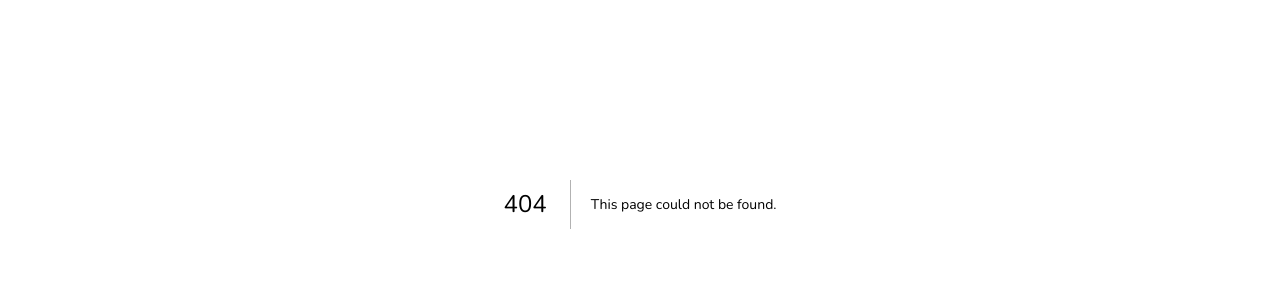
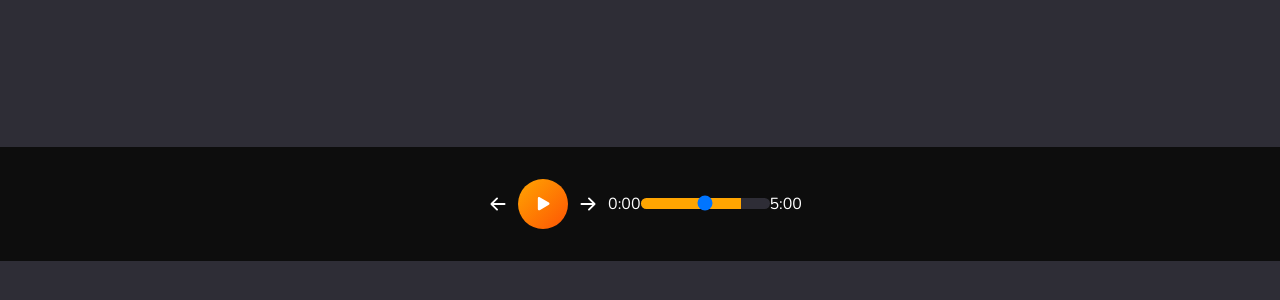
Before and after one commit to ayushyadav468/keeplisning, a Next.js app: page /play in a window 1280 px wide. Before the commit this address had no page. Shown: the part 196-496 px from the top of the page. Built offline with nearby package versions, Linux system fonts and the light colour scheme.

Commit message:
audio player styles added, play pause and skip icons added

```diff
--- /dev/null
+++ b/components/AudioPlayer/AudioPlayer.js
@@ -0,0 +1,73 @@
+import { useState, useEffect, useRef } from 'react';
+import {
+	AudioPlayerContainer,
+	ControlBtn,
+	PlayPauseBtn,
+	ProgressBarWrapper,
+	ProgressBar,
+	Text
+} from '@/component/AudioPlayer/AudioPlayer.style';
+import { BsArrowLeftShort, BsArrowRightShort } from 'react-icons/bs';
+import { FaPlay, FaPause } from 'react-icons/fa';
+
+const AudioPlayer = () => {
+	// State
+	const [isPlaying, setIsPlaying] = useState(false);
+
+	// References
+
+	const togglePlayPause = () => {
+		const preValue = isPlaying;
+		setIsPlaying(!preValue);
+	};
+
+	return (
+		<div
+			style={{
+				width: '100%',
+				minHeight: '100vh',
+				display: 'flex',
+				justifyContent: 'center',
+				alignItems: 'center',
+				backgroundColor: '#2E2D36'
+			}}
+		>
+			<AudioPlayerContainer>
+				<audio
+					src='https://www.youtube.com/watch?v=q5NQqwP7Rxs'
+					preload='metadata'
+				></audio>
+				<ControlBtn>
+					<BsArrowLeftShort
+						style={{ width: '30px', height: '30px', color: 'white' }}
+					/>
+				</ControlBtn>
+				<PlayPauseBtn onClick={togglePlayPause}>
+					{isPlaying ? (
+						<FaPause style={{ color: 'white' }} />
+					) : (
+						<FaPlay
+							style={{ position: 'relative', left: '1px', color: 'white' }}
+						/>
+					)}
+				</PlayPauseBtn>
+				<ControlBtn>
+					<BsArrowRightShort
+						style={{ width: '30px', height: '30px', color: 'white' }}
+					/>
+				</ControlBtn>
+
+				{/* Current Time */}
+				<Text>0:00</Text>
+				{/* Progress Bar */}
+				<ProgressBarWrapper>
+					<ProgressBar type='range' />
+				</ProgressBarWrapper>
+				{/* Duration */}
+				<Text>5:00</Text>
+			</AudioPlayerContainer>
+		</div>
+	);
+};
+
+export default AudioPlayer;
--- /dev/null
+++ b/components/AudioPlayer/AudioPlayer.style.js
@@ -0,0 +1,130 @@
+import styled from 'styled-components';
+
+export const AudioPlayerContainer = styled.div`
+	width: 100%;
+	padding: 2rem 3rem;
+	display: flex;
+	justify-content: center;
+	align-items: center;
+	background-color: var(--main-bg);
+`;
+
+export const ControlBtn = styled.button`
+	width: 40px;
+	height: 40px;
+	font-size: 1em;
+	border-radius: 50%;
+	display: flex;
+	align-items: center;
+	justify-content: center;
+	cursor: pointer;
+	background: none;
+	border: none;
+`;
+
+export const PlayPauseBtn = styled.button`
+	--gradient: linear-gradient(135deg, #ffa501 0%, #fe5404 100%);
+	width: 50px;
+	height: 50px;
+	background: var(--gradient);
+	border-radius: 50%;
+	display: flex;
+	align-items: center;
+	justify-content: center;
+	cursor: pointer;
+	border: none;
+`;
+
+export const Text = styled.p`
+	font-size: 1em;
+	color: white;
+`;
+
+export const ProgressBarWrapper = styled.div``;
+
+export const ProgressBar = styled.input`
+	--bar-bg: #2e2d36;
+	--seek-before-width: 100px;
+	--seek-before-color: #ffa501;
+	--knobby-color: #ffffff;
+
+	appearance: none;
+	background: var(--bar-bg);
+	border-radius: 10px;
+	width: 100%;
+	height: 11px;
+	outline: none;
+	position: relative;
+	/* progress bar - safari */
+	&::-w--knobby-colorr-runnable-track {
+		background: var(--bar-bg);
+		border-radius: 10px;
+		position: relative;
+		width: 100%;
+		height: 11px;
+		outline: none;
+	}
+	/* progress bar firefox */
+	&::-moz-range-track {
+		background: var(--bar-bg);
+		border-radius: 10px;
+		position: relative;
+		width: 100%;
+		height: 11px;
+		outline: none;
+	}
+	&::-moz-focus-outer {
+		border: 0;
+	}
+	&::before {
+		content: '';
+		height: 11px;
+		width: var(--seek-before-width);
+		background-color: var(--seek-before-color);
+		border-top-left-radius: 10px;
+		border-bottom-left-radius: 10px;
+		position: absolute;
+		top: 0;
+		left: 0;
+		z-index: 2;
+		cursor: pointer;
+	}
+	&::-moz-range-progress {
+		background-color: var(--seek-before-color);
+		border-top-left-radius: 10px;
+		border-bottom-left-radius: 10px;
+		height: 11px;
+	}
+	&::-webkit-slider-thumb {
+		--webkit-appearance: none;
+		height: 15px;
+		width: 15px;
+		border-radius: 50%;
+		border: none;
+		background: var(--knobby-color);
+		cursor: pointer;
+		position: relative;
+		margin: -2px 0 0 0;
+		z-index: 3;
+		box-sizing: border-box;
+	}
+	&:active::-webkit-slider-thumb {
+		transform: scale(1.2);
+		background: var(--knobby-color);
+	}
+	&::-moz-range-thumb {
+		height: 15px;
+		width: 15px;
+		border-radius: 50%;
+		border: transparent;
+		background: var(--knobby-color);
+		cursor: pointer;
+		position: relative;
+		z-index: 3;
+		box-sizing: border-box;
+	}
+	&:active::-moz-range-thumb {
+		transform: scale(1.2);
+		background: var(--knobby-color);
+	}
+`;
--- /dev/null
+++ b/pages/play/index.js
@@ -0,0 +1,12 @@
+import React from 'react';
+import AudioPlayer from '@/component/AudioPlayer/AudioPlayer';
+
+function Index() {
+	return (
+		<div>
+			<AudioPlayer />
+		</div>
+	);
+}
+
+export default Index;
```
